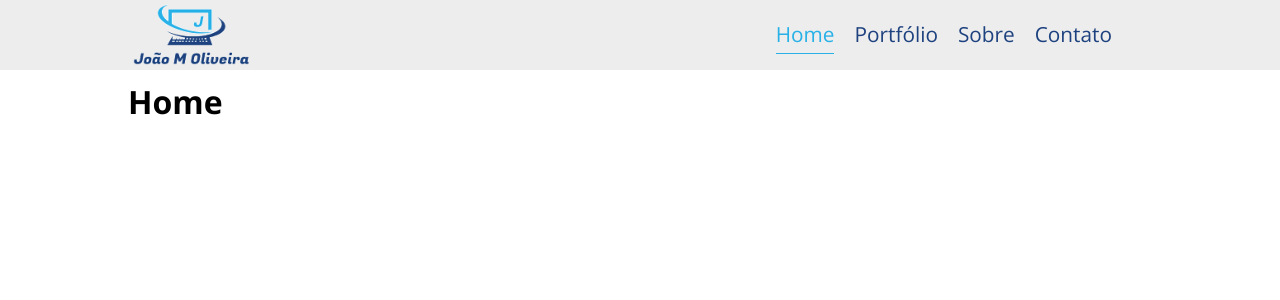
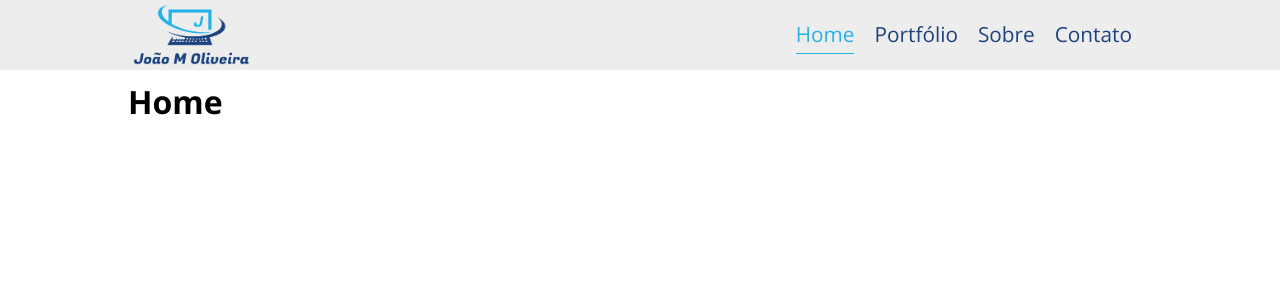
Before and after one commit to joaomcode/website, a React (Create React App) app: page / in a window 1280 px wide. Shown: the top 300 px of the page. Built offline with nearby package versions, Linux system fonts and the light colour scheme.

Commit message:
mod: adjusted NavBar margin

```diff
--- a/src/components/Header/style.ts
+++ b/src/components/Header/style.ts
@@ -25,6 +25,6 @@ export const Content = styled.div`
 `;
 
 export const NavBar = styled.div`
-  margin: 20px;
+  margin: 20px 0;
   float: right;
 `;
```
